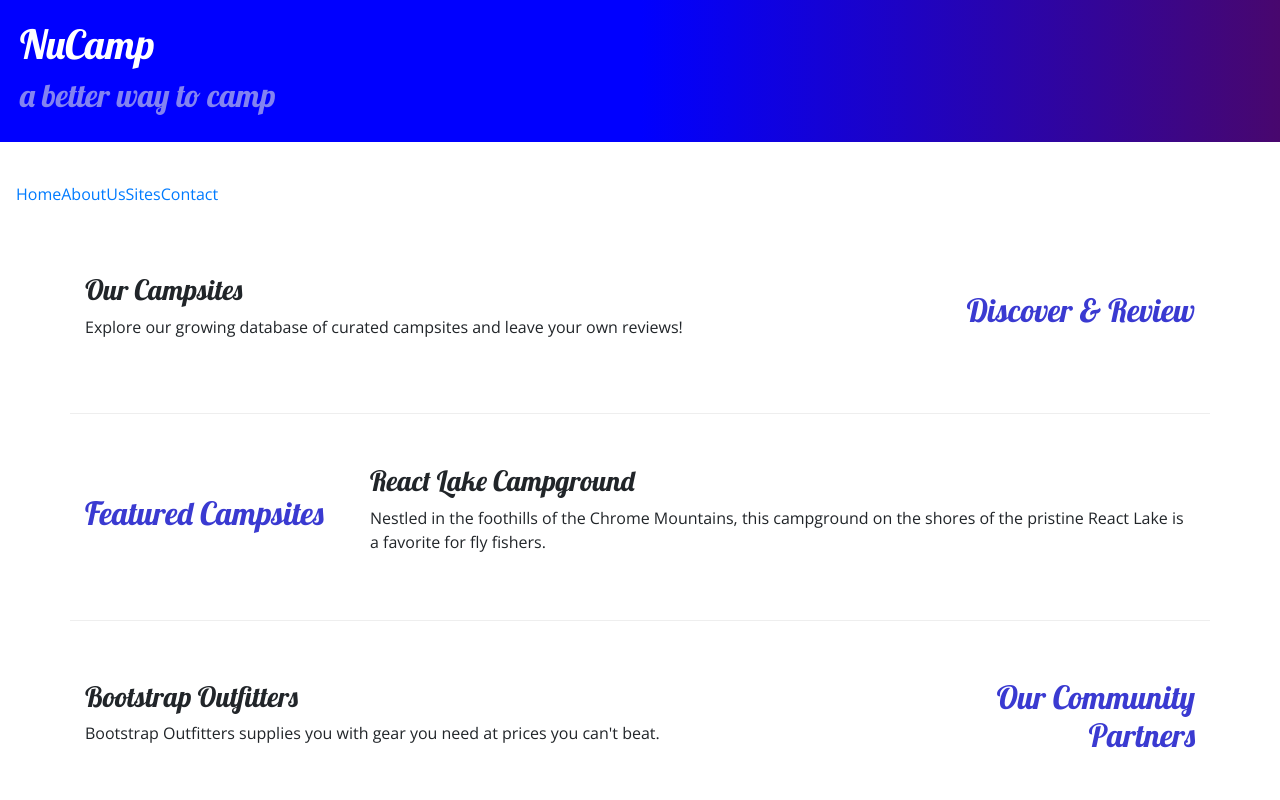
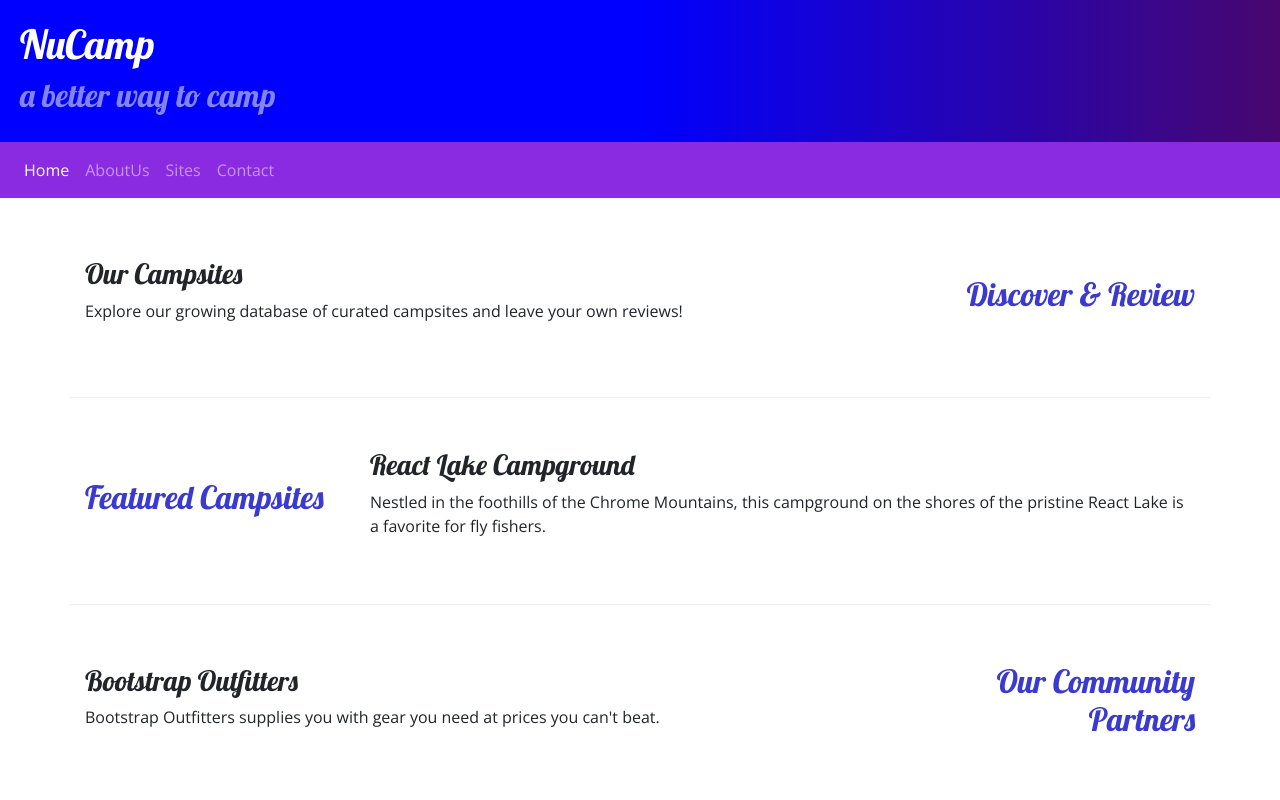
Before and after one commit to omaranBazna/2-Bootstrap, a website: page nucampsite/index.html in a window 1280 px wide. Shown: the top 800 px of the page. Drawn offline with nearby package versions, Linux system fonts and the light colour scheme.

Commit message:
re-do the nucamp assigment again

```diff
--- a/nucampsite/css/styles.css
+++ b/nucampsite/css/styles.css
@@ -16,6 +16,7 @@ footer{
     padding:20px 0;
 }
 .jumbotron{
+    margin:0;
     padding:20px;
     background-image: linear-gradient(to right ,blue,blue,rgb(72, 7, 110));
     color:white;
@@ -25,3 +26,7 @@ footer{
     border-bottom:1px ridge;
     min-height: 200px;
 }
+.navbar{
+    background-color: blueviolet;
+
+}
--- a/nucampsite/index.html
+++ b/nucampsite/index.html
@@ -31,15 +31,20 @@ reach out to me at :omran4d@gmail.com-->
             <h2>a better way to camp</h2>
         </div>
     </header>
+<nav class="navbar navbar-expand-sm navbar-dark sticky-top">
+    <button type="button" class="navbar-toggler ml-auto" data-toggle="collapse" data-target="#navTarget">
+        <span class="navbar-toggler-icon"></span>
+    </button>
+    <div class="navbar-collapse collaps" id="navTarget">
+   <ul class="navbar-nav">
+      <li class="nav-item active"><a class="nav-link" href="#">Home</a></li>
+      <li class="nav-item"><a class="nav-link"  href="aboutus.html">AboutUs</a></li>
+      <li class="nav-item"><a class="nav-link"  href="#">Sites</a></li>
+      <li class="nav-item"><a class="nav-link"  href="#">Contact</a></li>
+   </ul>
+</div>
+</nav>
 
-    <nav class="navbar navbar-expand-sm">
-        <ul class="navbar-nav">
-            <li><a class="nav-item active" href="#">Home</a></li>
-            <li><a class="nav-item" href="aboutus.html">AboutUs</a></li>
-            <li><a class="nav-item" href="#">Sites</a></li>
-            <li><a class="nav-item" href="#">Contact</a></li>
-        </ul>
-    </nav>
    <div class="container">
         <div class="row row-content align-items-center">
 
```
Also changed, not shown: nucampsite/aboutus.html (+16 -0 lines).
